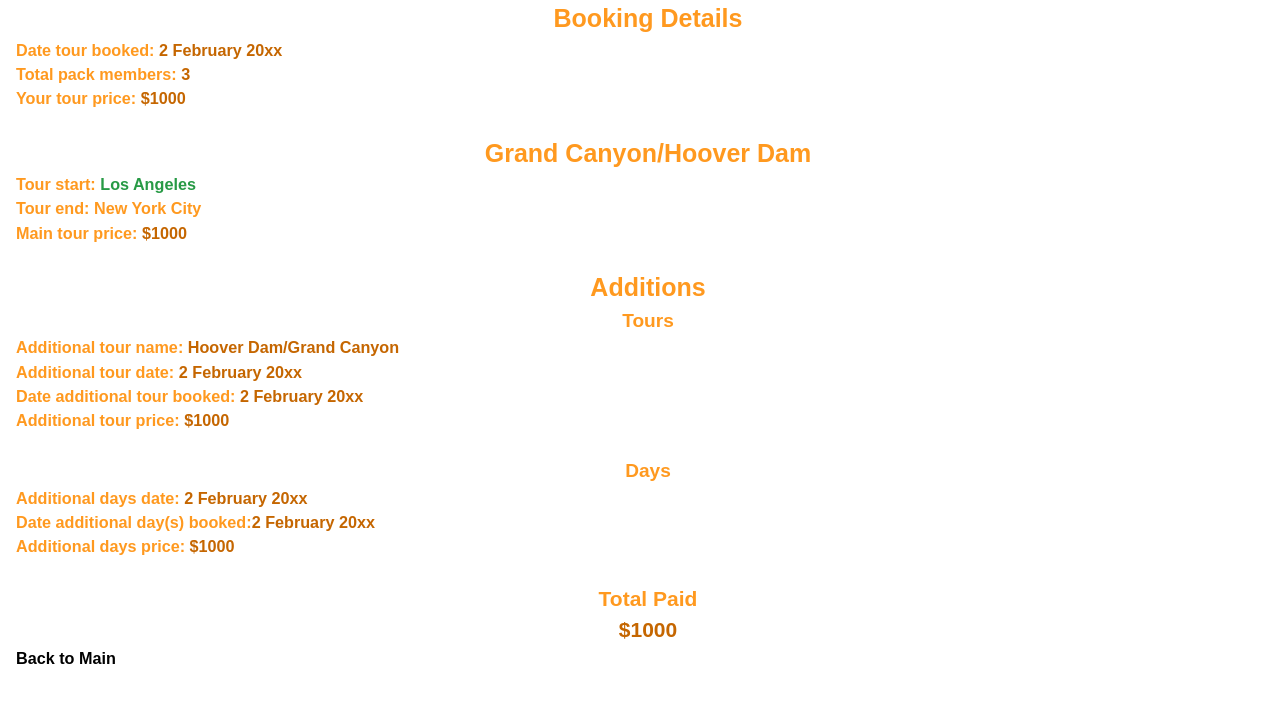
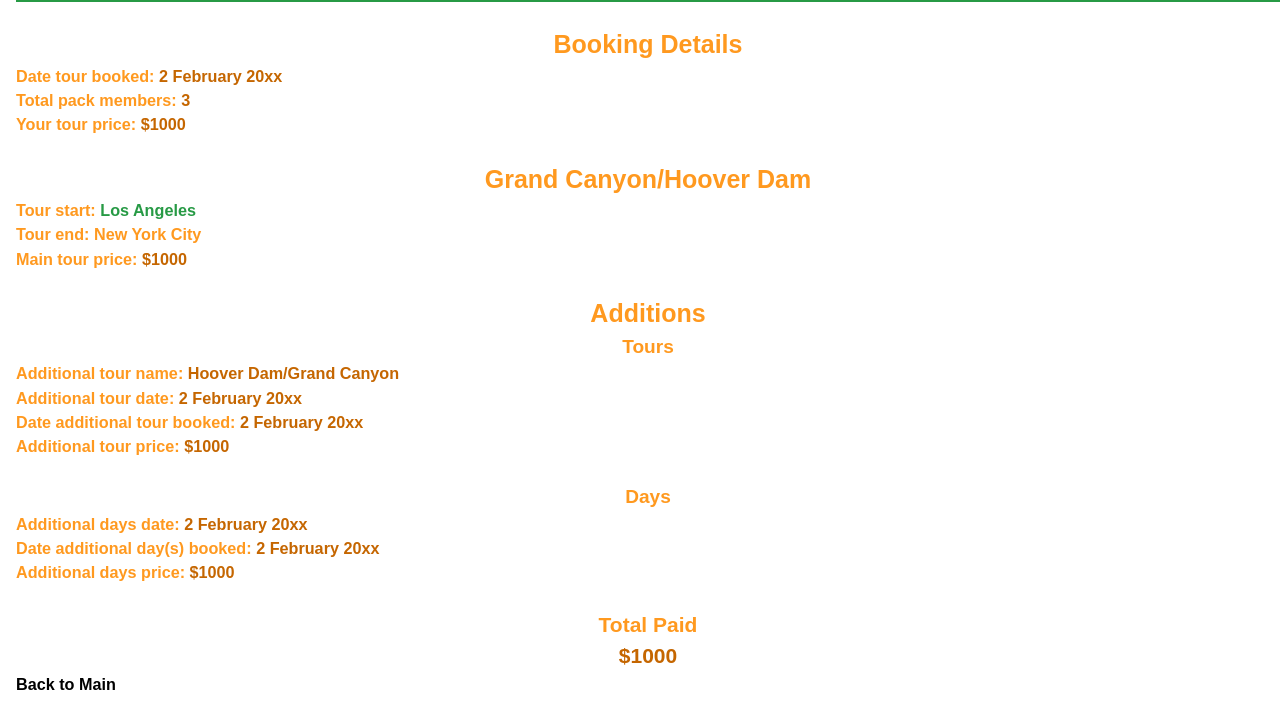
Before and after one commit to goldenfinix68/j1explorers-frontend, a React (Create React App) app: page /tour-detail in a window 1280 px wide. Shown: the top 728 px of the page. Built offline with nearby package versions, Linux system fonts and the light colour scheme; a web font is replaced by a local one.

Commit message:
Update tour detail page

```diff
--- a/src/pages/tour.detail/tour.detail.tsx
+++ b/src/pages/tour.detail/tour.detail.tsx
@@ -1,101 +1,103 @@
 import React from "react";
 import { useNavigate } from "react-router-dom";
+import { RecordDetail } from "../../type";
+import RecordComponent from "../../components/record.component";
+import DividerComponent from "../../components/divider";
 
 export const TourDetailPage: React.FC = () => {
   const navigate = useNavigate();
-
+  const bookingDetails: RecordDetail[] = [
+    { title: "Date tour booked", description: "2 February 20xx" },
+    { title: "Total pack members", description: 3 },
+    { title: "Your tour price", description: "$1000" },
+  ];
+  const tourDetails: RecordDetail[] = [
+    {
+      title: "Tour start",
+      description: "Los Angeles",
+      description_style: "text-primary",
+    },
+    {
+      title: "Tour end",
+      description: "New York City",
+      description_style: "text-secondary",
+    },
+    {
+      title: "Main tour price",
+      description: "$1000",
+      description_style: "text-darkyellow",
+    },
+  ];
+  const additionalTour: RecordDetail[] = [
+    { title: "Additional tour name", description: "Hoover Dam/Grand Canyon" },
+    { title: "Additional tour date", description: "2 February 20xx" },
+    { title: "Date additional tour booked", description: "2 February 20xx" },
+    { title: "Additional tour price", description: "$1000" },
+  ];
+  const additionalDays: RecordDetail[] = [
+    { title: "Additional days date", description: "2 February 20xx" },
+    { title: "Date additional day(s) booked", description: "2 February 20xx" },
+    { title: "Additional days price", description: "$1000" },
+  ];
   return (
     <div className="ml-4 text-[16.2px] font-bold">
-      <div>
-        <div className="text-center text-[25px] font-bold text-secondary">
+      <DividerComponent />
+      <div className="mt-6">
+        <div className="text-center text-[25px] text-secondary">
           Booking Details
         </div>
-        <div className="flex">
-          <div className="text-secondary">Date tour booked:</div>
-          &nbsp;
-          <div className="text-darkyellow">2 February 20xx</div>
-        </div>
-        <div className="flex">
-          <div className="text-secondary">Total pack members:</div>
-          &nbsp;
-          <div className="text-darkyellow">3</div>
-        </div>
-        <div className="flex">
-          <div className="text-secondary">Your tour price:</div>
-          &nbsp;
-          <div className="text-darkyellow">$1000</div>
-        </div>
+        {bookingDetails.map(({ title, description }) => (
+          <RecordComponent
+            title={title}
+            title_style="text-secondary"
+            description={description}
+            description_style="text-darkyellow"
+          />
+        ))}
       </div>
       <br />
       <div>
-        <div className="text-center text-[25px] font-bold text-secondary">
+        <div className="text-center text-[25px]  text-secondary">
           Grand Canyon/Hoover Dam
         </div>
-        <div className="flex text-secondary">
-          <div className="text-secondary">Tour start:</div>
-          &nbsp;
-          <div className="text-primary">Los Angeles</div>
-        </div>
-        <div className="flex">
-          <div className="text-secondary">Tour end:</div>
-          &nbsp;
-          <div className="text-secondary">New York City</div>
-        </div>
-        <div className="flex">
-          <div className="text-secondary">Main tour price:</div>
-          &nbsp;
-          <div className="text-darkyellow">$1000</div>
-        </div>
+        {tourDetails.map(
+          ({ title, description, description_style }: RecordDetail) => (
+            <RecordComponent
+              title={title}
+              title_style="text-secondary"
+              description={description}
+              description_style={description_style}
+            />
+          )
+        )}
       </div>
       <br />
       <div>
-        <div className="text-center text-[25px] font-bold text-secondary">
-          Additions
-        </div>
+        <div className="text-center text-[25px]  text-secondary">Additions</div>
         <div>
-          <div className="text-center text-[19.08px] font-bold text-secondary">
+          <div className="text-center text-[19.08px]  text-secondary">
             Tours
           </div>
-          <div className="flex">
-            <div className="text-secondary">Additional tour name:</div>
-            &nbsp;
-            <div className="text-darkyellow">Hoover Dam/Grand Canyon</div>
-          </div>
-          <div className="flex">
-            <div className="text-secondary">Additional tour date:</div>
-            &nbsp;
-            <div className="text-darkyellow">2 February 20xx</div>
-          </div>
-          <div className="flex">
-            <div className="text-secondary">Date additional tour booked:</div>
-            &nbsp;
-            <div className="text-darkyellow">2 February 20xx</div>
-          </div>
-          <div className="flex">
-            <div className="text-secondary">Additional tour price:</div>
-            &nbsp;
-            <div className="text-darkyellow">$1000</div>
-          </div>
+          {additionalTour.map(({ title, description }) => (
+            <RecordComponent
+              title={title}
+              title_style="text-secondary"
+              description={description}
+              description_style="text-darkyellow"
+            />
+          ))}
         </div>
         <br />
         <div>
-          <div className="text-center text-[19.08px] font-bold text-secondary">
-            Days
-          </div>
-          <div className="flex">
-            <div className="text-secondary">Additional days date:</div>
-            &nbsp;
-            <div className="text-darkyellow">2 February 20xx</div>
-          </div>
-          <div className="flex">
-            <div className="text-secondary">Date additional day(s) booked:</div>
-            <div className="text-darkyellow">2 February 20xx</div>
-          </div>
-          <div className="flex">
-            <div className="text-secondary">Additional days price:</div>
-            &nbsp;
-            <div className="text-darkyellow">$1000</div>
-          </div>
+          <div className="text-center text-[19.08px]  text-secondary">Days</div>
+          {additionalDays.map(({ title, description }) => (
+            <RecordComponent
+              title={title}
+              title_style="text-secondary"
+              description={description}
+              description_style="text-darkyellow"
+            />
+          ))}
         </div>
       </div>
       <br />
```
